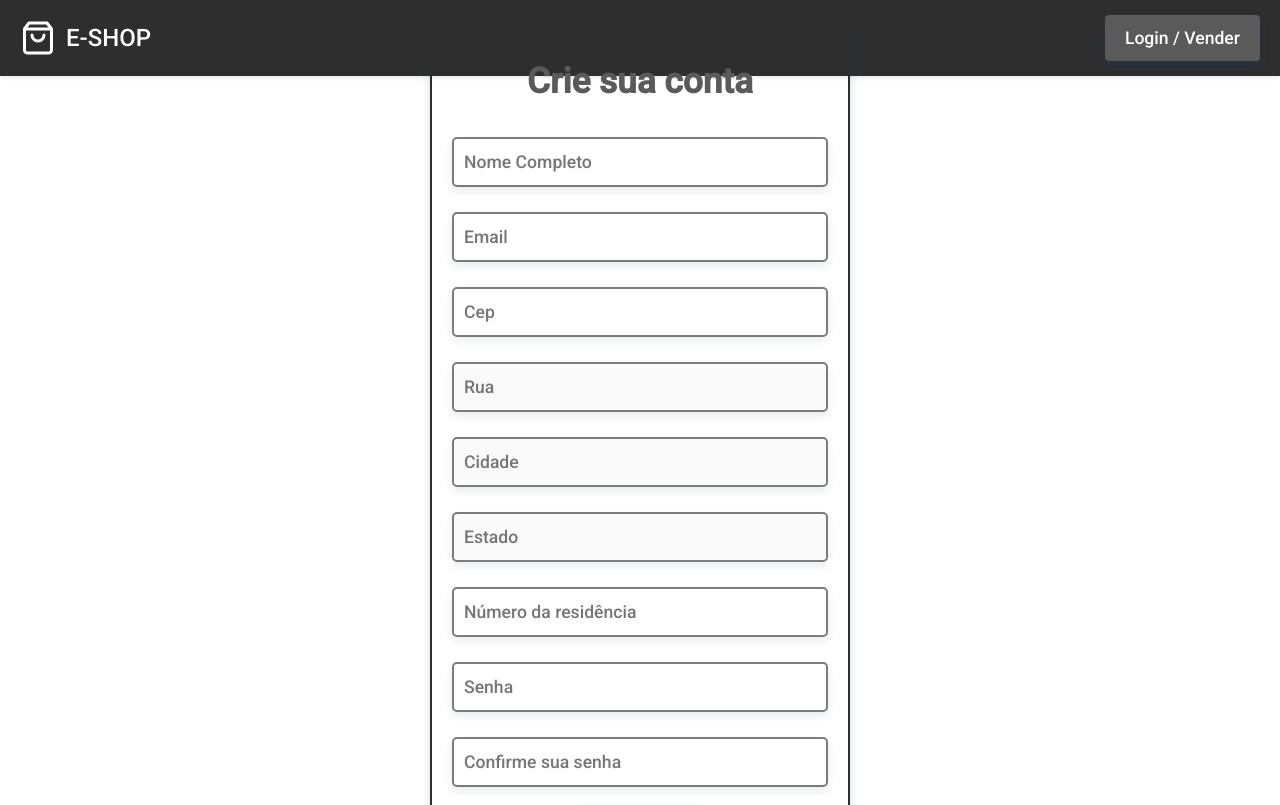
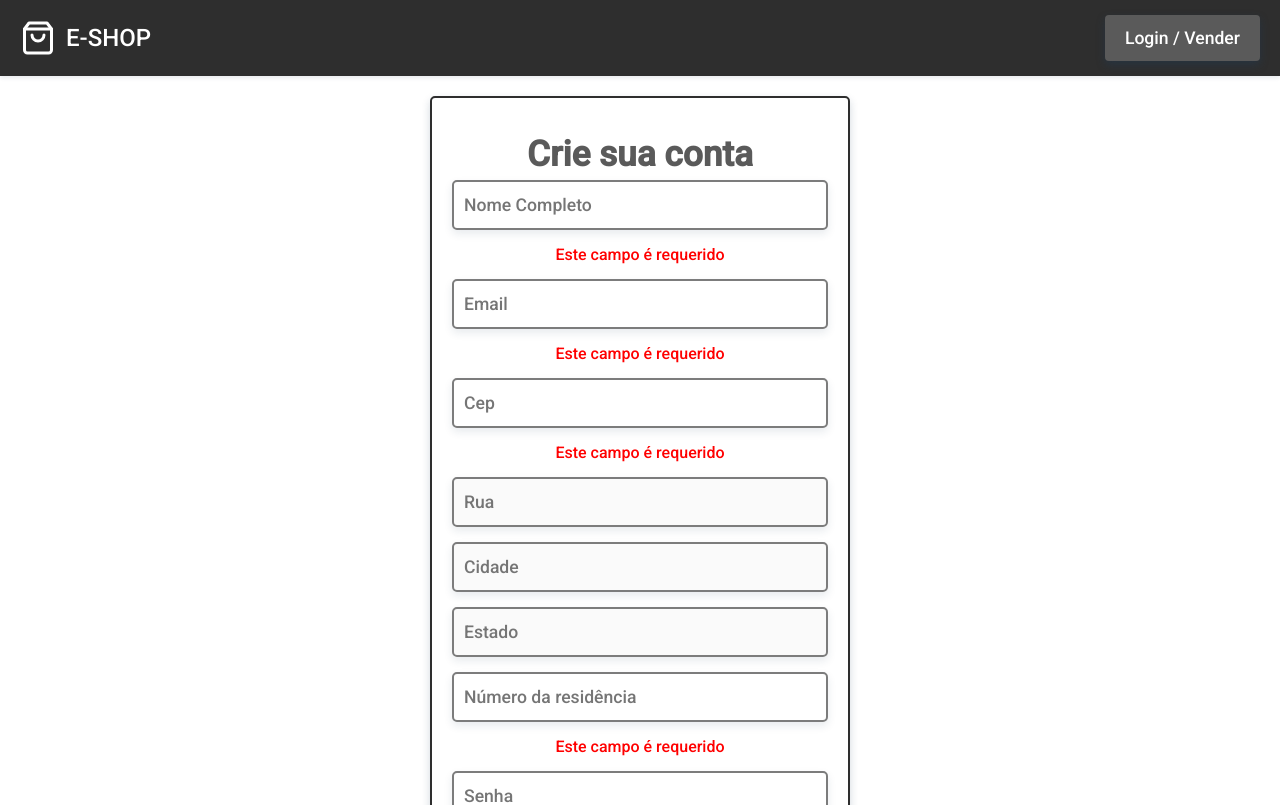
Before and after one commit to MathLouren/E-COMMERCE, a Vue app: page /registrar in a window 1280 px wide. Shown: the top 805 px of the page. Built offline with nearby package versions, Linux system fonts and the light colour scheme.

Commit message:
vuelidate

```diff
--- a/package.json
+++ b/package.json
@@ -12,6 +12,7 @@
     "core-js": "^3.6.5",
     "vue": "^2.6.11",
     "vue-router": "^3.2.0",
+    "vuelidate": "^0.7.7",
     "vuex": "^3.4.0"
   },
   "devDependencies": {
--- a/src/views/UsuarioCriar.vue
+++ b/src/views/UsuarioCriar.vue
@@ -3,15 +3,21 @@
   <div class="form">
     <h2>Crie sua conta</h2>
     <form>
-      <input type="text" placeholder="Nome Completo" v-model="nome">
-      <input type="email" placeholder="Email" v-model="email">
-      <input type="text" placeholder="Cep"  v-model="cep" @keyup="pucharCep">
+      <input type="text" placeholder="Nome Completo" name="nome" v-model="$v.nome.$model" :class="{error: $v.nome.$error}">
+      <span v-if="true">Este campo é requerido</span>
+      <input type="email" placeholder="Email" v-model="email" :class="{error: $v.nome.$error}">
+      <span v-if="true">Este campo é requerido</span>
+      <input type="text" placeholder="Cep"  v-model="cep" @keyup="pucharCep" :class="{error: $v.nome.$error}">
+      <span v-if="true">Este campo é requerido</span>
       <input type="text" placeholder="Rua" disabled v-model="rua">
       <input type="text" placeholder="Cidade" disabled v-model="cidade">
       <input type="text" placeholder="Estado" disabled v-model="estado">
-      <input type="text" placeholder="Número da residência" v-model="nmr">
-      <input type="password" placeholder="Senha">
-      <input type="password" placeholder="Confirme sua senha" v-model="senha">
+      <input type="text" placeholder="Número da residência" v-model="nmr" :class="{error: $v.nome.$error}">
+      <span v-if="true">Este campo é requerido</span>
+      <input type="password" placeholder="Senha" :class="{error: $v.nome.$error}">
+      <span v-if="true">Este campo é requerido</span>
+      <input type="password" placeholder="Confirme sua senha" v-model="senha" :class="{error: $v.nome.$error}">
+      <span v-if="true">Este campo é requerido</span>
       <button class="btn" @click.prevent="criarUsuario">Criar conta</button>
     </form>
   </div>
@@ -19,8 +25,9 @@
 </template>
 
 <script>
+import { required } from "vuelidate/lib/validators";
 import { getCep } from "@/services.js"
-import { mapFields} from "@/helpers.js"
+import { mapFields} from "@/helpers.js";
 
 export default {
   name:"UsuarioForm",
@@ -29,7 +36,10 @@ export default {
       fields: ["nome","email","cep","rua","bairro","cidade","estado","nmr","senha"],
       base: "usuario",
       mutation:"UPDATE_USUARIO"
-    })
+    }),
+  },
+  validations:{
+      nome: { required },
   },
   methods:{
      pucharCep(){
@@ -59,7 +69,6 @@ export default {
 <style scoped>
 
 section{
-  height: 90vh;
   display: flex;
   justify-content: center;
   align-items: center;
@@ -67,7 +76,7 @@ section{
 
 h2{
   text-align: center;
-  margin-top: 20px;
+  margin: 5px 0;
 }
 
 .form{
@@ -82,4 +91,16 @@ h2{
     box-shadow: 0 4px 8px rgba(30, 60, 90, 0.2);
 }
 
+input{
+  margin: 0;
+}
+
+.error{
+  border: 2px solid red;
+}
+
+span{
+  color: red;
+}
+
 </style>
```
Also changed, not shown: src/main.js (+2 -5 lines), 1 other file (tests, documents, lock files or other folders).
